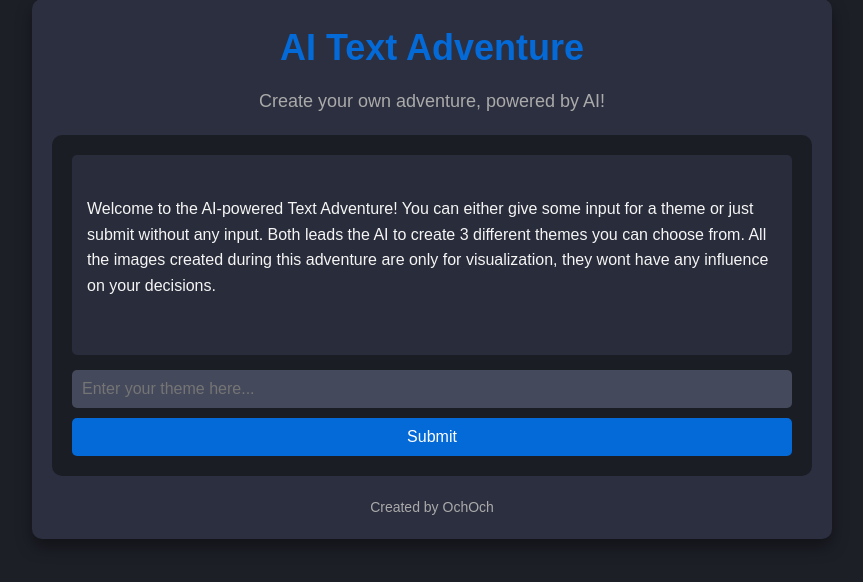
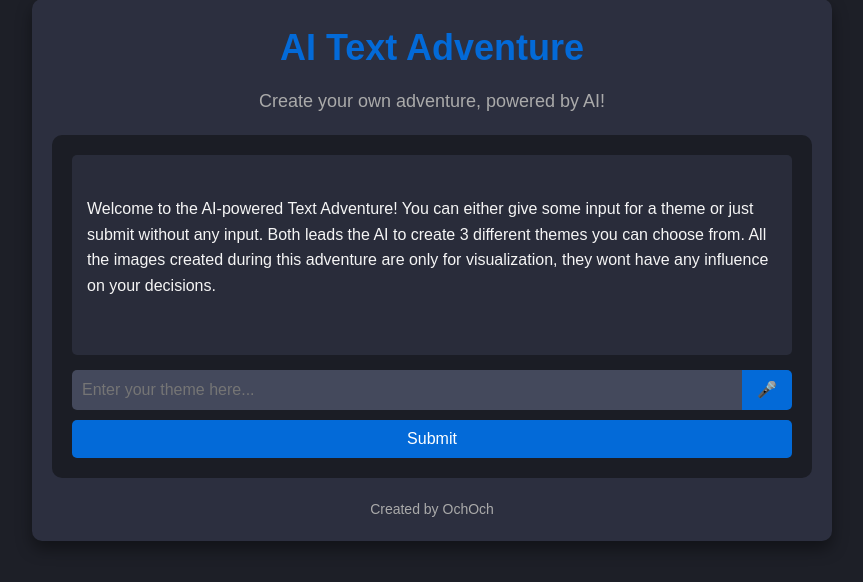
Before and after one commit to OchOchs/AI-Adventures, a Flask app: page / in a window 1280 px wide. Shown: the part 21-603 px from the top of the page, without its empty margins (208-1071 px from the left). Run offline with Flask 3, Linux system fonts and the light colour scheme.

Commit message:
Voice Recording for Player input available

```diff
--- a/app.py
+++ b/app.py
@@ -1,7 +1,9 @@
 import json
+import io
 
 from flask import Flask, render_template, jsonify, request
 from llm_schemas import theme_schema, character_schema, ResponseSchema
+from openai import OpenAI
 from AITools import AITools
 
 app = Flask(__name__)
@@ -13,6 +15,7 @@ app.config.update(
 )
 ai = AITools()
 new_history = False
+transcription_client = OpenAI()
 
 @app.route('/')
 def main():
@@ -103,3 +106,16 @@ def submit(step):
             })
         return jsonify({"response": data,
                         "step": step})
+
+@app.route("/transcribe", methods=["POST"])
+def handle_transcript():
+    file = request.files["audio"]
+    buffer = io.BytesIO(file.read())
+    buffer.name = "audio.webm"
+
+    transcript = transcription_client.audio.transcriptions.create(
+        model="whisper-1",
+        file=buffer
+    )
+    print(transcript.text)
+    return {"output": transcript.text}
--- a/static/css/style.css
+++ b/static/css/style.css
@@ -68,15 +68,51 @@ header p {
     white-space: pre-line;
 }
 
+.input-container {
+    position: relative;
+    width: 100%;
+}
+
 #player-input {
-    width: 100%;
+    width: calc(100% - 50px);
     padding: 10px;
     border: none;
-    border-radius: 5px;
+    border-radius: 5px 0 0 5px;
     margin-bottom: 10px;
     font-size: 16px;
     background-color: #44495c;
     color: #f5f5f5;
+    display: inline-block;
+    box-sizing: border-box;
+    height: 40px;
+}
+
+#voice-record-btn {
+    position: absolute;
+    right: 0;
+    top: 0;
+    height: 40px;
+    width: 50px;
+    font-size: 16px;
+    color: #fff;
+    background-color: #036ad8;
+    border: none;
+    border-radius: 0 5px 5px 0;
+    cursor: pointer;
+    transition: background-color 0.3s;
+    box-sizing: border-box;
+    line-height: 40px;
+}
+
+#voice-record-btn:hover {
+    background-color: #0056b3;
+}
+
+#voice-record-btn:disabled {
+    background-color: #9ac0e9;
+    color: #e0e0e0;
+    cursor: not-allowed;
+    opacity: 0.7;
 }
 
 #submit-btn {
--- a/templates/home.html
+++ b/templates/home.html
@@ -19,7 +19,10 @@
             <div id="story">
                 <p>Welcome to the AI-powered Text Adventure! You can either give some input for a theme or just submit without any input. Both leads the AI to create 3 different themes you can choose from. All the images created during this adventure are only for visualization, they wont have any influence on your decisions.</p>
             </div>
-            <input type="text" id="player-input" placeholder="Enter your theme here...">
+            <div class="input-container">
+                <input type="text" id="player-input" placeholder="Enter your theme here...">
+                <button id="voice-record-btn">🎤</button>
+            </div>
             <button id="submit-btn">Submit</button>
         </div>
 
```
Also changed, not shown: static/js/script.js (+52 -3 lines).
